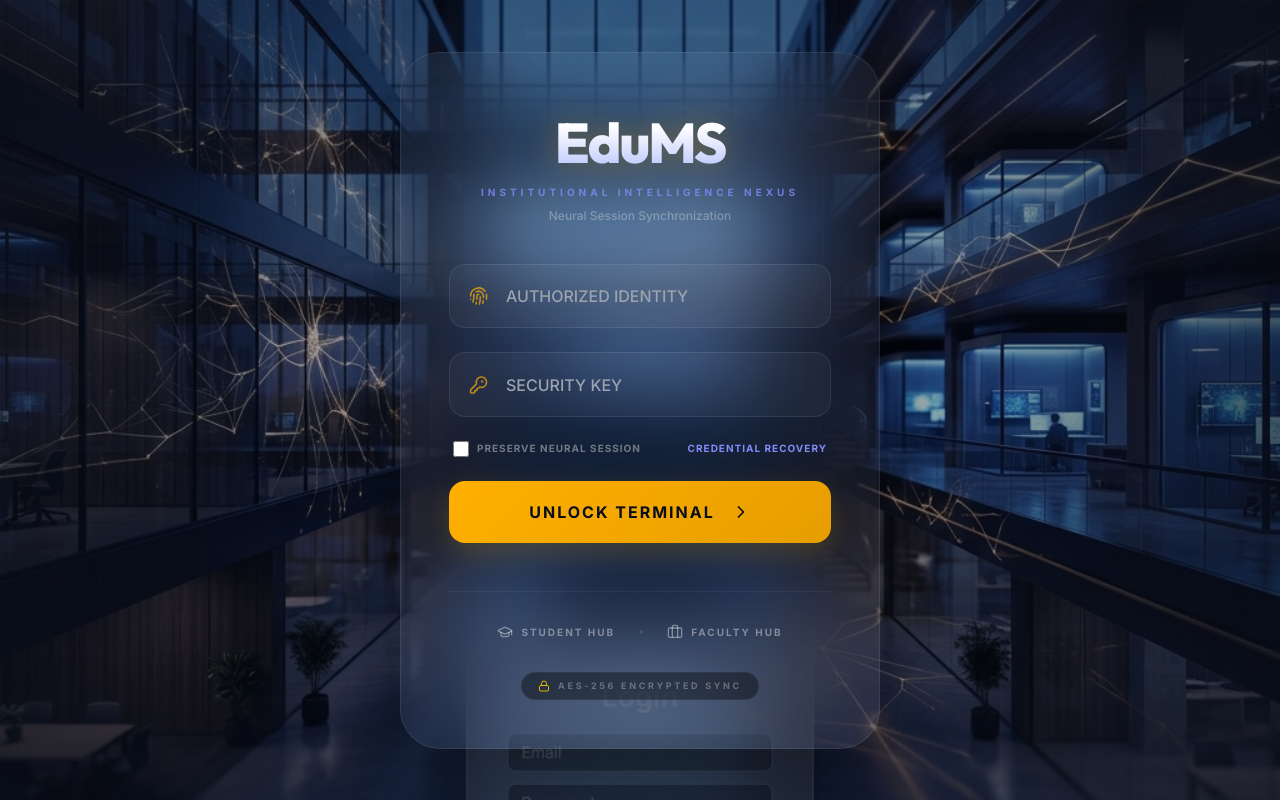
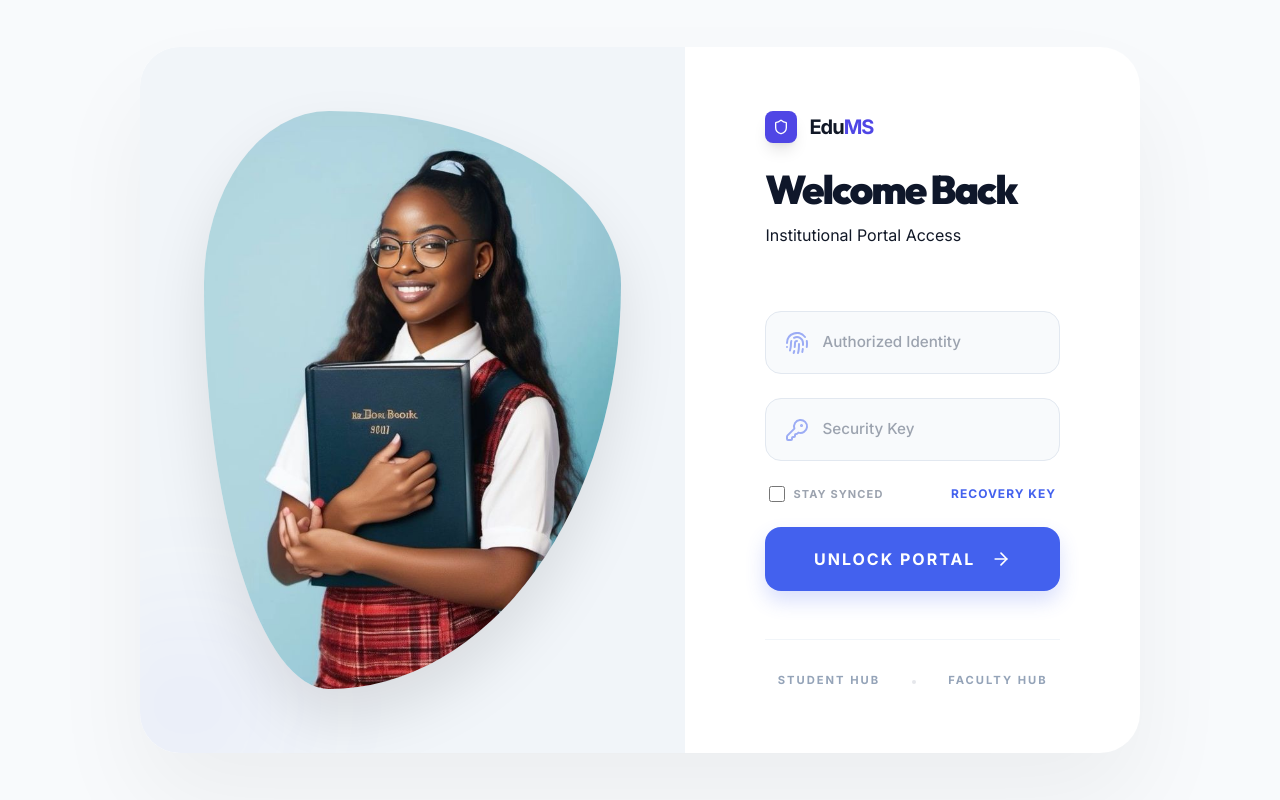
Before and after one commit to KARTEY-JUNIOR-KWASI/Management-System, a Django app: page /accounts/login/ in a window 1280 px wide. Run offline with Django 5.2, Linux system fonts and the light colour scheme; data comes from the database, SQL or seed files in the repository; some libraries are stand-ins or nearby versions.

Commit message:
Rebrand login page to align with EduMS modern aesthetic

```diff
--- /dev/null
+++ b/static/css/login_redesign.css
@@ -0,0 +1,171 @@
+/* 🎨 EduMS Modern Login Redesign */
+
+:root {
+    --brand-dark: #0f172a;
+    --brand-indigo: #4361ee;
+    --bg-light: #f8fafc;
+    --transition-premium: all 0.6s cubic-bezier(0.16, 1, 0.3, 1);
+}
+
+.login-new-body {
+    background-color: var(--bg-light);
+    min-height: 100vh;
+    display: flex;
+    align-items: center;
+    justify-content: center;
+    padding: 2rem;
+    font-family: 'Inter', sans-serif;
+}
+
+.login-card-new {
+    background: #ffffff;
+    width: 100%;
+    max-width: 1000px;
+    border-radius: 40px;
+    display: grid;
+    grid-template-columns: 1.2fr 1fr;
+    overflow: hidden;
+    box-shadow: 0 50px 100px rgba(0, 0, 0, 0.05);
+}
+
+@media (max-width: 900px) {
+    .login-card-new {
+        grid-template-columns: 1fr;
+    }
+    .login-visual-side {
+        display: none;
+    }
+}
+
+/* 🖼️ Visual Anchor Side */
+.login-visual-side {
+    background: #f1f5f9;
+    position: relative;
+    padding: 4rem;
+    display: flex;
+    align-items: center;
+    justify-content: center;
+    overflow: hidden;
+}
+
+.login-visual-side .student-mask {
+    width: 100%;
+    height: 100%;
+    border-radius: 30% 70% 70% 30% / 30% 30% 70% 70%;
+    overflow: hidden;
+    position: relative;
+    z-index: 2;
+    box-shadow: 0 30px 60px rgba(0,0,0,0.1);
+}
+
+.login-visual-side .student-mask img {
+    width: 100%;
+    height: 100%;
+    object-fit: cover;
+}
+
+/* 📝 Form Side */
+.login-form-side {
+    padding: 4rem 5rem;
+    display: flex;
+    flex-direction: column;
+    justify-content: center;
+}
+
+.login-brand-header {
+    margin-bottom: 2.5rem;
+}
+
+.login-brand-header h2 {
+    font-family: 'Outfit', sans-serif;
+    font-weight: 900;
+    font-size: 2.5rem;
+    color: var(--brand-dark);
+    letter-spacing: -2px;
+}
+
+.login-brand-header .sub-header {
+    font-[Outfit] font-black uppercase tracking-[0.3em] text-[10px] text-indigo-600 opacity-60;
+}
+
+/* ⌨️ Modern Inputs */
+.modern-input-group {
+    position: relative;
+    margin-bottom: 1.5rem;
+}
+
+.modern-input-group i, .modern-input-group [data-lucide] {
+    position: absolute;
+    left: 1.25rem;
+    top: 50%;
+    transform: translateY(-50%);
+    color: var(--brand-indigo);
+    opacity: 0.5;
+}
+
+.modern-input {
+    width: 100%;
+    background: #f8fafc;
+    border: 1px solid #e2e8f0;
+    border-radius: 16px;
+    padding: 1.2rem 1.2rem 1.2rem 3.5rem;
+    color: var(--brand-dark);
+    font-size: 0.95rem;
+    font-weight: 500;
+    transition: var(--transition-premium);
+}
+
+.modern-input:focus {
+    background: #ffffff;
+    border-color: var(--brand-indigo);
+    box-shadow: 0 0 0 4px rgba(67, 97, 238, 0.05);
+    outline: none;
+}
+
+.login-btn-new {
+    width: 100%;
+    background: var(--brand-indigo);
+    color: white;
+    padding: 1.25rem;
+    border-radius: 16px;
+    font-weight: 800;
+    text-transform: uppercase;
+    letter-spacing: 2px;
+    display: flex;
+    align-items: center;
+    justify-content: center;
+    gap: 1rem;
+    transition: var(--transition-premium);
+    box-shadow: 0 10px 20px rgba(67, 97, 238, 0.2);
+}
+
+.login-btn-new:hover {
+    background: var(--brand-dark);
+    transform: translateY(-5px);
+    box-shadow: 0 20px 40px rgba(15, 23, 42, 0.2);
+}
+
+.forgot-link {
+    font-size: 0.75rem;
+    font-weight: 700;
+    color: var(--brand-indigo);
+    text-transform: uppercase;
+    letter-spacing: 1px;
+}
+
+.footer-links {
+    margin-top: 3rem;
+    padding-top: 2rem;
+    border-top: 1px solid #f1f5f9;
+    display: flex;
+    justify-content: center;
+    gap: 2rem;
+}
+
+.footer-links a {
+    font-size: 0.7rem;
+    font-weight: 800;
+    color: #94a3b8;
+    text-transform: uppercase;
+    letter-spacing: 2px;
+}
--- a/templates/account/login.html
+++ b/templates/account/login.html
@@ -2,35 +2,53 @@
 {% load static %}
 {% load widget_tweaks %}
 
-{% block title %}Neural Sync — Authorized Access{% endblock %}
+{% block title %}EduMS — Portal Access{% endblock %}
 
 {% block extra_head %}
-<link rel="stylesheet" href="{% static 'css/entrance_premium.css' %}">
+<!-- Google Fonts: Outfit for titles -->
+<link href="https://fonts.googleapis.com/css2?family=Outfit:wght@700;800;900&display=swap" rel="stylesheet">
+<link rel="stylesheet" href="{% static 'css/login_redesign.css' %}">
 {% endblock %}
 
 {% block noauth_content %}
-<div class="entrance-body">
-    <div class="entrance-card">
-        <!-- 🛰️ Branding Header -->
-        <div class="text-center mb-10">
-            <h1 class="glow-title glow-logo mb-0">EduMS</h1>
-            <div class="text-[10px] font-black uppercase tracking-[0.4em] text-indigo-400 opacity-80">Institutional Intelligence Nexus</div>
-            <div class="text-white/30 text-xs mt-2 font-medium">Neural Session Synchronization</div>
+<div class="login-new-body">
+    <div class="login-card-new animate-fade-up">
+
+        <!-- 🖼️ Visual Branding Side -->
+        <div class="login-visual-side">
+            <div class="student-mask">
+                <img src="{% static 'images/student_main.png' %}" alt="Institutional Access">
+            </div>
+            <!-- Decorative Accent -->
+            <div class="absolute -bottom-12 -left-12 w-48 h-48 bg-indigo-500/5 rounded-full blur-3xl"></div>
+        </div>
+
+        <!-- 📝 Authentication Side -->
+        <div class="login-form-side">
+            <div class="login-brand-header">
+                <div class="flex items-center gap-3 mb-4">
+                    <div class="w-8 h-8 rounded-lg bg-indigo-600 flex items-center justify-center shadow-lg">
+                        <i data-lucide="shield" class="w-4 h-4 text-white"></i>
+                    </div>
+                    <span class="text-xl font-black text-gray-900 tracking-tighter">Edu<span class="text-indigo-600">MS</span></span>
+                </div>
+                <h2 class="mb-1">Welcome Back</h2>
+                <span class="sub-header">Institutional Portal Access</span>
             </div>
 
             <form method="post" class="space-y-6">
                 {% csrf_token %}
 
                 {% if form.non_field_errors %}
-                <div class="p-4 bg-red-500/10 border border-red-500/20 rounded-2xl text-red-400 text-xs font-bold flex items-center gap-3 animate-pulse">
+                    <div class="p-4 bg-red-50/10 border border-red-200 rounded-2xl text-red-600 text-[11px] font-bold flex items-center gap-3 animate-pulse">
                         <i data-lucide="shield-alert" class="w-5 h-5"></i>
                         {{ form.non_field_errors|join:", " }}
                     </div>
                 {% endif %}
 
-            <!-- 🔑 Identity Terminal -->
-            <div class="nexus-input-group">
-                {% render_field form.login class="nexus-input" placeholder="AUTHORIZED IDENTITY" %}
+                <!-- 🔑 Authorized Identity -->
+                <div class="modern-input-group">
+                    {% render_field form.login class="modern-input" placeholder="Authorized Identity" %}
                     <i data-lucide="fingerprint"></i>
                     {% if form.login.errors %}
                         <p class="text-[10px] text-red-500 font-bold mt-2 ml-1 uppercase tracking-wider">{{ form.login.errors|first }}</p>
@@ -38,8 +56,8 @@
                 </div>
 
                 <!-- 🛡️ Security Key -->
-            <div class="nexus-input-group">
-                {% render_field form.password class="nexus-input" placeholder="SECURITY KEY" %}
+                <div class="modern-input-group">
+                    {% render_field form.password class="modern-input" placeholder="Security Key" %}
                     <i data-lucide="key-round"></i>
                     {% if form.password.errors %}
                         <p class="text-[10px] text-red-500 font-bold mt-2 ml-1 uppercase tracking-wider">{{ form.password.errors|first }}</p>
@@ -48,48 +66,29 @@
 
                 <div class="flex items-center justify-between px-1">
                     <label class="flex items-center gap-2 cursor-pointer group">
-                    <input type="checkbox" name="remember" id="remember" class="w-4 h-4 rounded border-white/20 bg-white/5 checked:bg-indigo-500 transition-all">
-                    <span class="text-[10px] font-bold text-white/40 group-hover:text-white/70 transition-colors uppercase tracking-widest">Preserve Neural Session</span>
+                        <input type="checkbox" name="remember" id="remember" class="w-4 h-4 rounded border-gray-200 text-indigo-600 focus:ring-indigo-500/20">
+                        <span class="text-[11px] font-bold text-gray-400 group-hover:text-gray-600 transition-colors uppercase tracking-widest leading-none">Stay Synced</span>
                     </label>
-                <a href="{% url 'account_reset_password' %}" class="text-[10px] font-bold text-indigo-400 hover:text-white transition-colors uppercase tracking-widest">Credential Recovery</a>
+                    <a href="{% url 'account_reset_password' %}" class="forgot-link hover:text-gray-900 transition-colors">Recovery Key</a>
                 </div>
 
-            <button type="submit" class="nexus-btn group">
-                <span>Unlock Terminal</span>
-                <i data-lucide="chevron-right" class="w-5 h-5 transform group-hover:translate-x-1 transition-transform"></i>
+                <button type="submit" class="login-btn-new group">
+                    <span>Unlock Portal</span>
+                    <i data-lucide="arrow-right" class="w-5 h-5 transform group-hover:translate-x-1 transition-all"></i>
                 </button>
             </form>
 
-        <!-- 🔗 Directives Footer -->
-        <div class="mt-12 pt-8 border-t border-white/5 text-center">
-            <div class="flex items-center justify-center gap-6 mb-8">
-                <a href="{% url 'student_signup' %}" class="text-[10px] font-black text-white/40 hover:text-indigo-400 transition-all uppercase tracking-[0.2em] flex items-center gap-2">
-                    <i data-lucide="graduation-cap" class="w-4 h-4"></i> Student Hub
-                </a>
-                <span class="w-1 h-1 bg-white/10 rounded-full"></span>
-                <a href="{% url 'teacher_signup' %}" class="text-[10px] font-black text-white/40 hover:text-indigo-400 transition-all uppercase tracking-[0.2em] flex items-center gap-2">
-                    <i data-lucide="briefcase" class="w-4 h-4"></i> Faculty Hub
-                </a>
-            </div>
-
-            <div class="inline-flex items-center gap-2 px-4 py-1.5 rounded-full bg-black/40 border border-white/5 text-[9px] font-bold text-white/30 uppercase tracking-[0.3em]">
-                <i data-lucide="lock" class="w-3 h-3 text-yellow-500"></i>
-                AES-256 Encrypted Sync
+            <!-- 🔗 Feature Gateways -->
+            <div class="footer-links">
+                <a href="{% url 'student_signup' %}" class="hover:text-gray-900 transition-colors">Student Hub</a>
+                <span class="w-1 h-1 bg-gray-200 rounded-full mt-2"></span>
+                <a href="{% url 'teacher_signup' %}" class="hover:text-gray-900 transition-colors">Faculty Hub</a>
             </div>
         </div>
     </div>
 </div>
 
 <script>
-    // Initialize Lucide Icons for the Terminal
     lucide.createIcons();
-
-    // Cinematic Parallax
-    document.addEventListener('mousemove', (e) => {
-        const amount = 10;
-        const x = (e.clientX / window.innerWidth - 0.5) * amount;
-        const y = (e.clientY / window.innerHeight - 0.5) * amount;
-        document.querySelector('.entrance-card').style.transform = `perspective(1000px) rotateY(${x}deg) rotateX(${-y}deg)`;
-    });
 </script>
 {% endblock noauth_content %}
```
Lines whose indentation alone changed are shown as unchanged.
